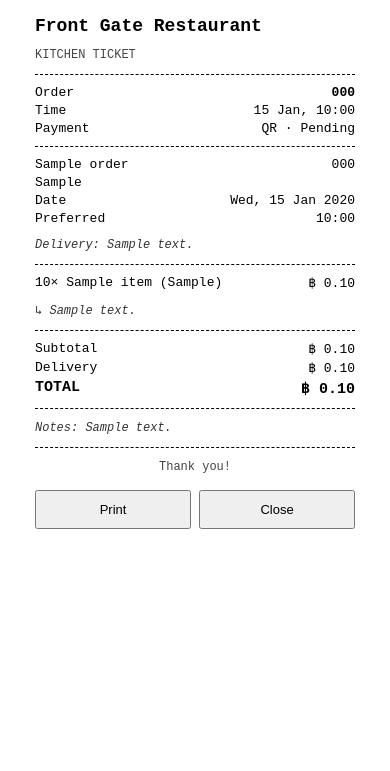
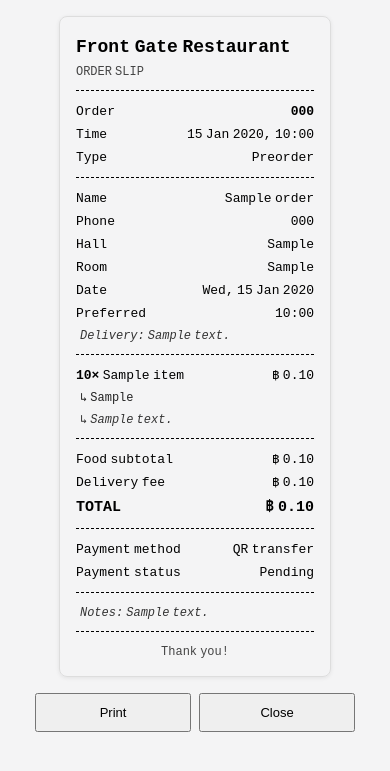
Before and after one commit to MaC8O/Ordering, a Laravel app: page /admin/orders/1/ticket?lang=en in a window 390 px wide. Shown: the top 771 px of the page. Run offline with Laravel 12, Linux system fonts and the light colour scheme; a user stored in the database is signed in; data comes from the database, SQL or seed files in the repository; tables that the repository leaves empty hold one stand-in row (values such as "Sample post").

Commit message:
Add preorder deadline countdown and bilingual order slips
Feature 1 — preorder deadline for customers:
- PreorderStatus gains closesAtLabel/closesAtIso (exact cutoff),
  nextOpenAt/nextOpenLabel (next opening after the current window),
  and shared date/time label helpers.
- New partials/preorder-deadline.blade.php shows the exact cutoff
  ("Order before Sunday, 22 Nov at 09:00") plus a live countdown that
  refreshes every minute. Shown on the homepage/menu banners, the
  store-closed banner, and the preorder page.
- When the deadline passes the countdown fires `preorder-expired`;
  the preorder form collapses and the banner shows the next opening
  time instead — no reload needed. Fully EN/TH.

Feature 2 — print order slip in English or Thai:
- The ticket view is now a print wrapper rendering one slip per page
  from a shared slip partial, laid out for an 80mm receipt and A4.
- The slip lists order number, date/time, customer name, phone, hall
  and room, every item with options (size/protein/egg) and spice note,
  quantities, food subtotal, delivery fee, total, payment method and
  status, and delivery/order notes. The Thai slip uses name_th with an
  English fallback and translates option tokens.
- The order detail page's "Print ticket" becomes a Print (English) /
  Print (ไทย) menu; the same two buttons are added to the bulk action
  bar to print several selected orders at once, one slip per page
  (new admin.orders.bulkTicket route).

Co-Authored-By: Claude Opus 4.8 <noreply@anthropic.com>

```diff
--- a/app/Http/Controllers/Admin/OrderController.php
+++ b/app/Http/Controllers/Admin/OrderController.php
@@ -256,13 +256,59 @@ class OrderController extends Controller
         ]);
     }
 
-    public function ticket(Order $order, StoreStatus $status)
+    public function ticket(Request $request, Order $order, StoreStatus $status)
     {
-        $order->load('items');
+        $order->load('items.menuItem');
+
+        return $this->renderSlips(collect([$order]), $status, $request);
+    }
+
+    /**
+     * Print slips for several selected orders at once — one slip per page.
+     * Order ids arrive as a comma-separated `ids` query param so the print view
+     * can be opened in a new tab straight from the bulk action bar.
+     */
+    public function bulkTicket(Request $request, StoreStatus $status)
+    {
+        $ids = collect(explode(',', (string) $request->query('ids')))
+            ->map(fn ($id) => (int) trim($id))
+            ->filter()
+            ->unique()
+            ->values();
+
+        if ($ids->isEmpty()) {
+            return redirect()->route('admin.orders.index')
+                ->with('error', 'Select at least one order to print.');
+        }
+
+        // Preserve the selection order the admin made where possible.
+        $orders = Order::with('items.menuItem')
+            ->whereIn('id', $ids)
+            ->get()
+            ->sortBy(fn ($order) => $ids->search($order->id))
+            ->values();
+
+        if ($orders->isEmpty()) {
+            return redirect()->route('admin.orders.index')
+                ->with('error', 'None of the selected orders could be found.');
+        }
+
+        return $this->renderSlips($orders, $status, $request);
+    }
+
+    /**
+     * Shared slip renderer. Honours a `lang` query param ('en' | 'th') and
+     * renders the whole print page in that language.
+     */
+    protected function renderSlips(\Illuminate\Support\Collection $orders, StoreStatus $status, Request $request)
+    {
+        $lang = $request->query('lang') === 'th' ? 'th' : 'en';
+        app()->setLocale($lang);
 
         return view('admin.orders.ticket', [
-            'order' => $order,
+            'orders' => $orders,
             'settings' => $status->settings(),
+            'lang' => $lang,
         ]);
     }
 
--- /dev/null
+++ b/resources/views/admin/orders/partials/slip.blade.php
@@ -0,0 +1,90 @@
+{{--
+    A single order slip. Rendered once per order (one slip per printed page).
+
+    Expects: $order (with items + items.menuItem loaded), $settings, $lang ('en'|'th').
+    The surrounding page sets the app locale to $lang, so __() and Carbon
+    localisation already resolve to the chosen slip language.
+--}}
+@php
+    $currency = config('ordering.currency');
+    // Translate the stored option string ("Chicken · Large · Fried egg") token
+    // by token on the Thai slip; English keeps the order-time snapshot as-is.
+    $translateOptions = function (?string $opts) use ($lang) {
+        if (! $opts) {
+            return null;
+        }
+        if ($lang !== 'th') {
+            return $opts;
+        }
+
+        return collect(explode(' · ', $opts))
+            ->map(fn ($token) => __(trim($token)))
+            ->implode(' · ');
+    };
+@endphp
+
+<div class="ticket">
+    <h1>{{ $settings->restaurant_name }}</h1>
+    <p class="muted">{{ __('ORDER SLIP') }}</p>
+    <hr>
+
+    <div class="row"><span>{{ __('Order') }}</span><strong>{{ $order->order_number }}</strong></div>
+    <div class="row"><span>{{ __('Time') }}</span><span>{{ $order->created_at->locale($lang)->isoFormat('D MMM YYYY, HH:mm') }}</span></div>
+    @if ($order->is_preorder)
+        <div class="row"><span>{{ __('Type') }}</span><span>{{ __('Preorder') }}</span></div>
+    @endif
+    <hr>
+
+    {{-- Customer + delivery --}}
+    <div class="row"><span>{{ __('Name') }}</span><span>{{ $order->customer_name }}</span></div>
+    <div class="row"><span>{{ __('Phone') }}</span><span>{{ $order->customer_phone }}</span></div>
+    <div class="row"><span>{{ __('Hall') }}</span><span>{{ $order->delivery_dorm }}</span></div>
+    @if ($order->delivery_room)
+        <div class="row"><span>{{ __('Room') }}</span><span>{{ $order->delivery_room }}</span></div>
+    @endif
+    @if ($order->delivery_date)
+        <div class="row"><span>{{ __('Date') }}</span><span>{{ $order->delivery_date->locale($lang)->isoFormat('ddd, D MMM YYYY') }}</span></div>
+    @endif
+    @if ($order->preferred_time)
+        <div class="row"><span>{{ __('Preferred') }}</span><span>{{ \Illuminate\Support\Str::of($order->preferred_time)->substr(0, 5) }}</span></div>
+    @endif
+    @if ($order->delivery_notes)
+        <p class="note">{{ __('Delivery') }}: {{ $order->delivery_notes }}</p>
+    @endif
+    <hr>
+
+    {{-- Items --}}
+    @foreach ($order->items as $line)
+        @php
+            $dishName = $lang === 'th'
+                ? ($line->menuItem?->name_th ?: $line->item_name_snapshot)
+                : $line->item_name_snapshot;
+            $opts = $translateOptions($line->options_snapshot);
+        @endphp
+        <div class="row">
+            <span class="item-name"><strong>{{ $line->quantity }}×</strong> {{ $dishName }}</span>
+            <span>{{ $currency }} {{ $line->line_total_formatted }}</span>
+        </div>
+        @if ($opts)<p class="opts">↳ {{ $opts }}</p>@endif
+        @if ($line->item_note)<p class="note">↳ {{ $line->item_note }}</p>@endif
+    @endforeach
+    <hr>
+
+    {{-- Money --}}
+    <div class="row"><span>{{ __('Food subtotal') }}</span><span>{{ $currency }} {{ $order->subtotal_formatted }}</span></div>
+    <div class="row"><span>{{ __('Delivery fee') }}</span><span>{{ $currency }} {{ $order->delivery_fee_formatted }}</span></div>
+    <div class="row total"><span>{{ __('TOTAL') }}</span><span>{{ $currency }} {{ $order->total_formatted }}</span></div>
+    <hr>
+
+    {{-- Payment --}}
+    <div class="row"><span>{{ __('Payment method') }}</span><span>{{ $order->payment_method === 'cash' ? __('Cash') : __('QR transfer') }}</span></div>
+    <div class="row"><span>{{ __('Payment status') }}</span><span>{{ __($order->payment_status_label) }}</span></div>
+
+    @if ($order->notes)
+        <hr>
+        <p class="note">{{ __('Notes') }}: {{ $order->notes }}</p>
+    @endif
+
+    <hr>
+    <p class="muted" style="text-align:center">{{ __('Thank you!') }}</p>
+</div>
--- a/resources/views/admin/orders/ticket.blade.php
+++ b/resources/views/admin/orders/ticket.blade.php
@@ -1,58 +1,54 @@
 <!DOCTYPE html>
-<html lang="en">
+<html lang="{{ $lang }}">
 <head>
     <meta charset="utf-8">
     <meta name="viewport" content="width=device-width, initial-scale=1">
-    <title>Ticket {{ $order->order_number }}</title>
+    <title>{{ __('Order slip') }} — {{ $orders->count() === 1 ? $orders->first()->order_number : $orders->count() }}</title>
     <style>
         * { box-sizing: border-box; }
-        body { font-family: ui-monospace, 'Courier New', monospace; color: #000; margin: 0; padding: 16px; }
-        .ticket { max-width: 320px; margin: 0 auto; }
+        body {
+            font-family: 'Noto Sans Thai', ui-monospace, 'Courier New', monospace;
+            color: #000; margin: 0; padding: 16px;
+        }
+        /* One slip per page; sized for an 80mm receipt but centred and
+           readable on A4 too. */
+        .ticket { width: 72mm; max-width: 100%; margin: 0 auto; }
+        .ticket + .ticket { margin-top: 24px; }
         h1 { font-size: 18px; margin: 0 0 2px; }
-        .muted { color: #444; font-size: 12px; }
+        .muted { color: #444; font-size: 12px; margin: 0; }
         hr { border: none; border-top: 1px dashed #000; margin: 10px 0; }
         .row { display: flex; justify-content: space-between; gap: 8px; font-size: 13px; margin: 3px 0; }
         .item-name { flex: 1; }
         .total { font-weight: bold; font-size: 15px; }
-        .note { font-size: 12px; font-style: italic; color: #333; }
+        .opts { font-size: 12px; color: #222; margin: 1px 0 4px; padding-left: 4px; }
+        .note { font-size: 12px; font-style: italic; color: #333; margin: 1px 0 4px; padding-left: 4px; }
         .btns { max-width: 320px; margin: 16px auto 0; display: flex; gap: 8px; }
         button { flex: 1; padding: 10px; font-size: 13px; cursor: pointer; }
-        @media print { .btns { display: none; } body { padding: 0; } }
+
+        @media print {
+            .btns { display: none; }
+            body { padding: 0; }
+            /* Each slip starts on its own page when printing several at once. */
+            .ticket { page-break-after: always; }
+            .ticket:last-child { page-break-after: auto; }
+        }
+        @media screen {
+            .ticket {
+                border: 1px solid #ddd; border-radius: 8px; padding: 16px;
+                box-shadow: 0 1px 4px rgba(0,0,0,.08);
+            }
+            body { background: #f4f4f5; }
+        }
     </style>
 </head>
 <body onload="window.print()">
-    <div class="ticket">
-        <h1>{{ $settings->restaurant_name }}</h1>
-        <p class="muted">KITCHEN TICKET</p>
-        <hr>
-        <div class="row"><span>Order</span><strong>{{ $order->order_number }}</strong></div>
-        <div class="row"><span>Time</span><span>{{ $order->created_at->format('d M, H:i') }}</span></div>
-        <div class="row"><span>Payment</span><span>{{ strtoupper($order->payment_method) }} · {{ $order->payment_status_label }}</span></div>
-        <hr>
-        <div class="row"><span>{{ $order->customer_name }}</span><span>{{ $order->customer_phone }}</span></div>
-        <div class="row"><span>{{ $order->delivery_dorm }}</span></div>
-        @if ($order->delivery_date)<div class="row"><span>Date</span><span>{{ $order->delivery_date->format('D, d M Y') }}</span></div>@endif
-        @if ($order->preferred_time)<div class="row"><span>Preferred</span><span>{{ \Illuminate\Support\Str::of($order->preferred_time)->substr(0,5) }}</span></div>@endif
-        @if ($order->delivery_notes)<p class="note">Delivery: {{ $order->delivery_notes }}</p>@endif
-        <hr>
-        @foreach ($order->items as $line)
-            <div class="row">
-                <span class="item-name">{{ $line->quantity }}× {{ $line->item_name_snapshot }}@if ($line->options_snapshot) ({{ $line->options_snapshot }})@endif</span>
-                <span>{{ config('ordering.currency') }} {{ $line->line_total_formatted }}</span>
-            </div>
-            @if ($line->item_note)<p class="note">↳ {{ $line->item_note }}</p>@endif
-        @endforeach
-        <hr>
-        <div class="row"><span>Subtotal</span><span>{{ config('ordering.currency') }} {{ $order->subtotal_formatted }}</span></div>
-        <div class="row"><span>Delivery</span><span>{{ config('ordering.currency') }} {{ $order->delivery_fee_formatted }}</span></div>
-        <div class="row total"><span>TOTAL</span><span>{{ config('ordering.currency') }} {{ $order->total_formatted }}</span></div>
-        @if ($order->notes)<hr><p class="note">Notes: {{ $order->notes }}</p>@endif
-        <hr>
-        <p class="muted" style="text-align:center">Thank you!</p>
-    </div>
+    @foreach ($orders as $order)
+        @include('admin.orders.partials.slip', ['order' => $order, 'settings' => $settings, 'lang' => $lang])
+    @endforeach
+
     <div class="btns">
-        <button onclick="window.print()">Print</button>
-        <button onclick="window.close()">Close</button>
+        <button onclick="window.print()">{{ __('Print') }}</button>
+        <button onclick="window.close()">{{ __('Close') }}</button>
     </div>
 </body>
 </html>
--- a/resources/views/menu/index.blade.php
+++ b/resources/views/menu/index.blade.php
@@ -127,7 +127,10 @@
             <span class="grid h-12 w-12 shrink-0 place-items-center rounded-xl bg-white/15 text-2xl backdrop-blur">🗓️</span>
             <div class="min-w-0 flex-1">
                 <p class="font-bold">{{ __('Preorder is open!') }}</p>
-                <p class="truncate text-sm text-indigo-50/90">{{ __('Reserve your meal for :window.', ['window' => $preorderStatus->windowLabel()]) }}</p>
+                <p class="text-sm text-indigo-50/90">{{ __('Reserve your meal for :window.', ['window' => $preorderStatus->windowLabel()]) }}</p>
+                <div class="mt-1.5">
+                    @include('partials.preorder-deadline', ['variant' => 'banner'])
+                </div>
             </div>
             <span class="hidden shrink-0 items-center gap-1 rounded-full bg-white px-4 py-2 text-sm font-bold text-indigo-700 sm:inline-flex">{{ __('Preorder now') }} →</span>
         </a>
--- a/resources/views/partials/store-banner.blade.php
+++ b/resources/views/partials/store-banner.blade.php
@@ -3,13 +3,16 @@
         {{-- Store closed, but the weekly preorder batch is open — turn the
              "closed" moment into an invitation rather than a dead end. --}}
         <a href="{{ route('preorder.create') }}" class="group block border-b border-indigo-300/60 bg-gradient-to-r from-indigo-600 to-violet-700 text-white transition hover:from-indigo-500 hover:to-violet-600">
-            <div class="mx-auto flex max-w-6xl items-center gap-3 px-4 py-3 text-sm">
+            <div class="mx-auto flex max-w-6xl flex-wrap items-center gap-x-3 gap-y-1.5 px-4 py-3 text-sm">
                 <span class="grid h-8 w-8 shrink-0 place-items-center rounded-lg bg-white/15 text-lg backdrop-blur">🗓️</span>
                 <p class="min-w-0 font-semibold">
                     {{ __('Preorder is open!') }}
                     <span class="font-normal text-indigo-50/90">{{ __('Reserve your meal for :window.', ['window' => $preorderStatus->windowLabel()]) }}</span>
                 </p>
                 <span class="ml-auto hidden shrink-0 items-center rounded-full bg-white px-3.5 py-1.5 text-xs font-bold text-indigo-700 shadow-sm transition group-hover:-translate-y-0.5 sm:inline-flex">{{ __('Preorder now') }} →</span>
+                <div class="w-full">
+                    @include('partials.preorder-deadline', ['variant' => 'banner'])
+                </div>
             </div>
         </a>
     @else
--- a/routes/web.php
+++ b/routes/web.php
@@ -119,6 +119,8 @@ Route::prefix('admin')->name('admin.')->group(function () {
         // Bulk actions — literal paths, registered before /orders/{order}.
         Route::patch('/orders/bulk-status', [AdminOrderController::class, 'bulkUpdateStatus'])->name('orders.bulkStatus');
         Route::delete('/orders/bulk-delete', [AdminOrderController::class, 'bulkDestroy'])->name('orders.bulkDelete');
+        // Bulk print — literal path, registered before /orders/{order}.
+        Route::get('/orders/bulk-ticket', [AdminOrderController::class, 'bulkTicket'])->name('orders.bulkTicket');
         Route::get('/orders/{order}', [AdminOrderController::class, 'show'])->name('orders.show');
         Route::get('/orders/{order}/ticket', [AdminOrderController::class, 'ticket'])->name('orders.ticket');
         Route::patch('/orders/{order}/status', [AdminOrderController::class, 'updateStatus'])->name('orders.status');
```
Also changed, not shown: app/Services/PreorderStatus.php (+73 -3 lines), lang/th.json (+26 -1 lines), resources/views/admin/orders/index.blade.php (+11 -0 lines), resources/views/admin/orders/show.blade.php (+14 -1 lines), resources/views/checkout/index.blade.php (+18 -1 lines), resources/views/partials/preorder-deadline.blade.php (added, +116 -0 lines).
